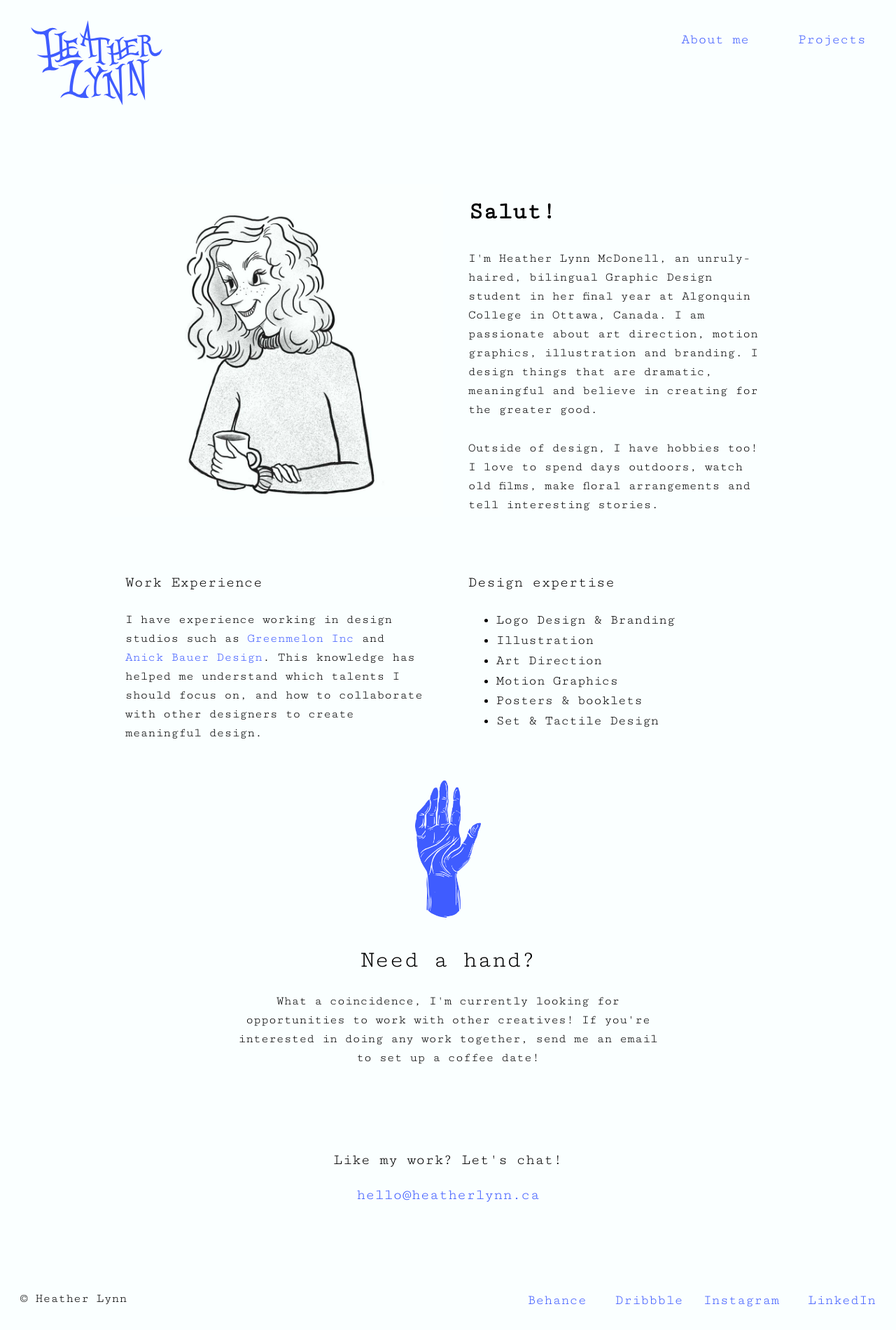
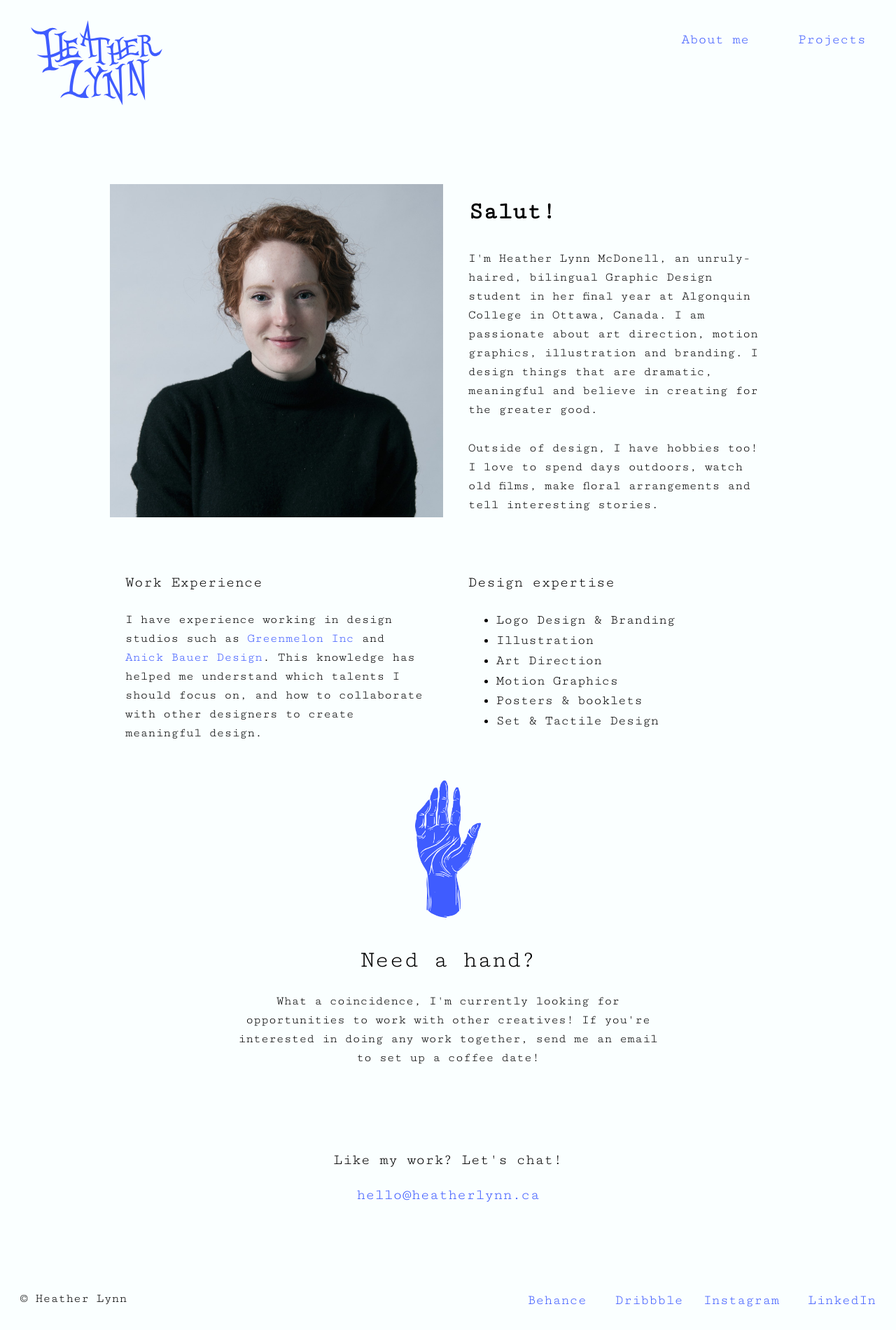
Before and after one commit to heathermcd12/portfolio, a Jekyll site: the page built from about.html, in a window 1280 px wide. Shown: the whole page at 70% size. Built offline with Jekyll 4.4.1, drawn with Linux system fonts in a browser that asks for light colours.

Commit message:
picture of me!

```diff
--- a/about.html
+++ b/about.html
@@ -8,7 +8,7 @@ layout: default
 
 <div class="grid portfolio pad-top">
         <div class="intro pad-t intro-wrap portfolio-img unit unit-xs-1 unit-s-1 unit-m-1-2 unit-l-1-2">
-            <img class="island-1-4 pad-b pad-top flex" src="{{site.baseurl}}/images/me-doodle.jpg">
+            <img class="island-1-4 pad-b pad-top flex" src="{{site.baseurl}}/images/photo-me.jpg">
         </div>
 
     <div class="about gutter unit unit-xs-1 unit-s-1 unit-m-1-2 unit-l-1-2">
```
Also changed, not shown: images/photo-me.jpg (added).
